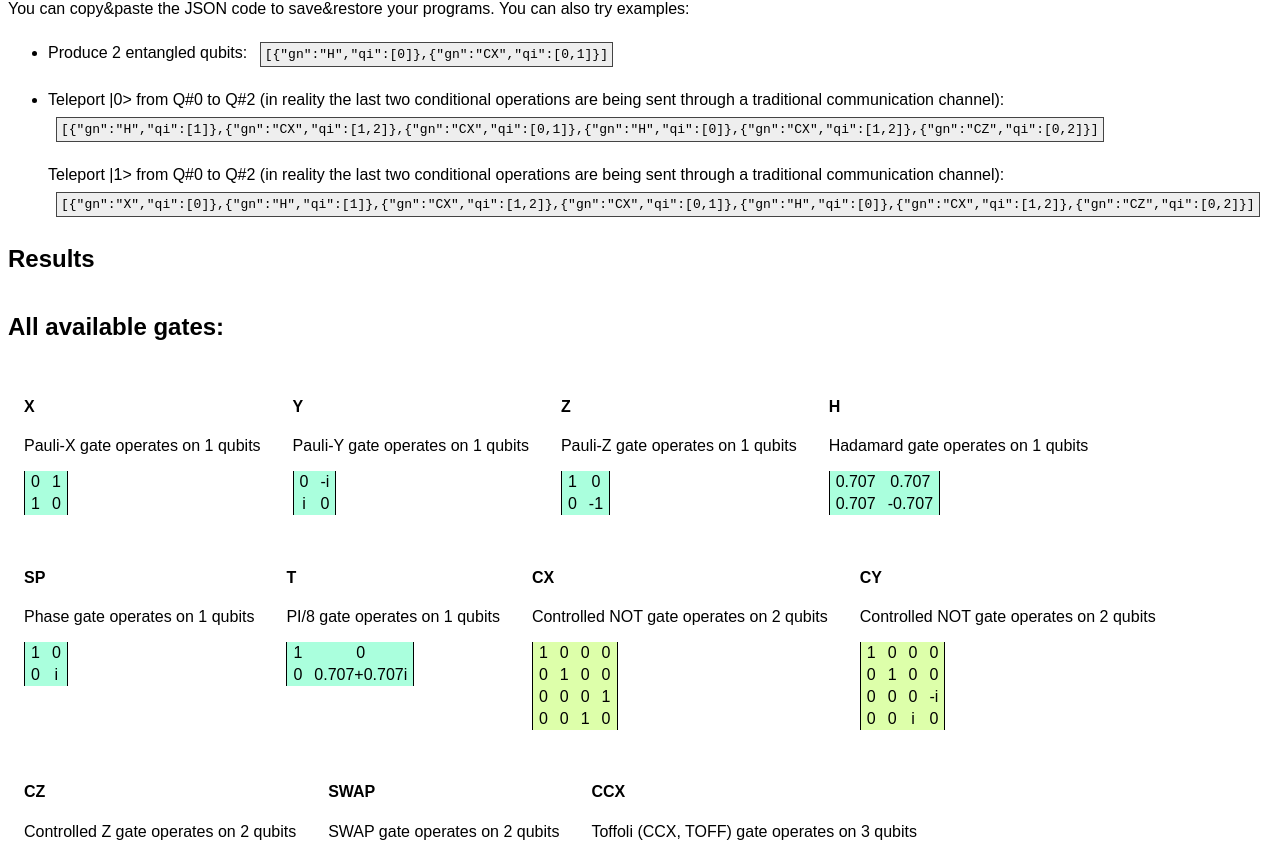
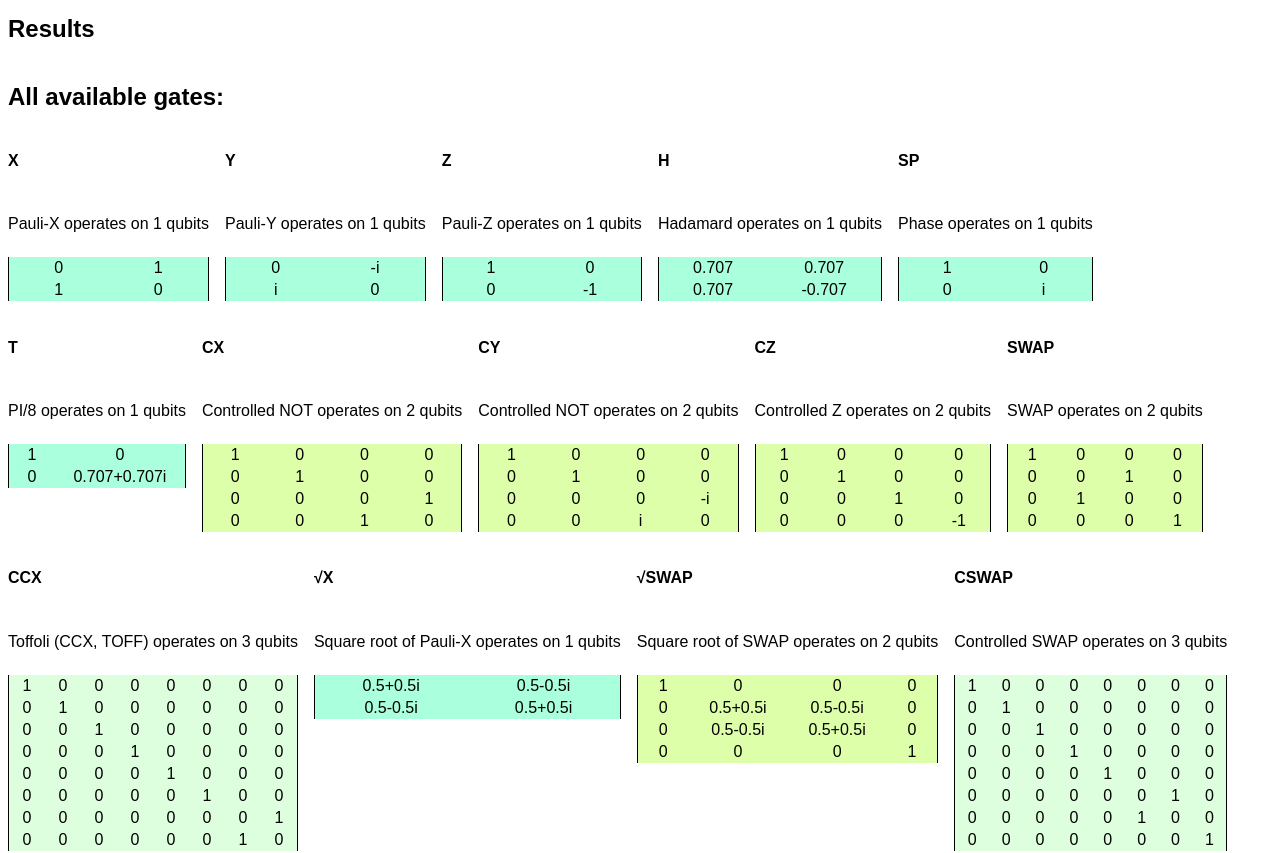
Before and after one commit to adrianscheit/web-quantum-computer-simulator, an Angular app: page / in a window 1280 px wide. Shown: the part 1193-2046 px from the top of the page. Built offline with nearby package versions, Linux system fonts and the light colour scheme.

Commit message:
Fix gate selection problem

```diff
--- a/src/app/app.component.css
+++ b/src/app/app.component.css
@@ -1,6 +1,12 @@
 .flex {
     display: flex;
     flex-wrap: wrap;
+    gap: 16px;
+}
+
+.inline-flex-column {
+    display: inline-flex;
+    flex-direction: column;
 }
 
 .column {
--- a/src/app/app.component.html
+++ b/src/app/app.component.html
@@ -181,7 +181,7 @@
 <section>
     <h2>All available gates:</h2>
     <div class="flex">
-        <app-gate-view *ngFor="let gate of gates" [gate]="gate"></app-gate-view>
+        <app-gate-view *ngFor="let gate of gates" class="inline-flex-column" [gate]="gate"></app-gate-view>
     </div>
 </section>
 
--- a/src/app/gate-select/default-gate/default-gate.component.ts
+++ b/src/app/gate-select/default-gate/default-gate.component.ts
@@ -1,6 +1,5 @@
 import { Component, EventEmitter, Input, Output } from '@angular/core';
 import { G } from '../../lib/g';
-import { noGate } from '../../lib/gates';
 
 @Component({
     selector: 'app-default-gate',
--- a/src/app/gate-select/gate-select.component.html
+++ b/src/app/gate-select/gate-select.component.html
@@ -1,7 +1,7 @@
 <label>
     Gate:
-    <select>
-        <option *ngFor="let g of gates" [value]="g.name" [selected]="gate?.name===g.name" (click)="gateChange.emit(g)">
+    <select (change)="change(eventTargetValue($event))">
+        <option *ngFor="let g of gates" [value]="g.name" [selected]="gate===g">
             {{g.name}} - {{g.desc}}
         </option>
     </select>
--- a/src/app/gate-select/gate-select.component.ts
+++ b/src/app/gate-select/gate-select.component.ts
@@ -1,6 +1,8 @@
 import { Component, EventEmitter, Input, Output } from '@angular/core';
 import { G } from '../lib/g';
-import { gates } from '../lib/gates';
+import { gates, gatesMap } from '../lib/gates';
+import { Utils } from '../utils/utils';
+import { GateName } from '../domain';
 
 @Component({
     selector: 'app-gate-select',
@@ -11,4 +13,14 @@ export class GateSelectComponent {
     @Input() gate: G | undefined;
     @Output() gateChange = new EventEmitter<G>();
     readonly gates = gates;
+
+    eventTargetValue = Utils.eventTargetValue;
+
+    change(gateName: string): void {
+        const gate = gatesMap.get(gateName as GateName);
+        if (!gate) {
+            throw new Error('gateName not found!');
+        }
+        this.gateChange.emit(gate);
+    }
 }
--- a/src/app/gate-view/gate-view.component.css
+++ b/src/app/gate-view/gate-view.component.css
@@ -1,5 +1,7 @@
 :host {
-    margin: 16px;
+    display: inline-flex;
+    flex-wrap: wrap;
+    gap: 8px;
 }
 
 .grid {
--- a/src/app/gate-view/gate-view.component.html
+++ b/src/app/gate-view/gate-view.component.html
@@ -1,7 +1,6 @@
-<section>
-    <h4>{{gate.name}}</h4>
-    <p>{{gate.desc}} gate operates on {{gate.colspan}} qubits</p>
-    <div class="grid" [style.background-color]="gate.color" style.grid-template-columns="repeat({{gate.widthAndHeight}},auto)">
-        <div *ngFor="let c of gate.matrix">{{c}}</div>
-    </div>
-</section>
+<h4>{{gate.name}}</h4>
+<p>{{gate.desc}} operates on {{gate.colspan}} qubits</p>
+<div class="grid" [style.background-color]="gate.color"
+    style.grid-template-columns="repeat({{gate.widthAndHeight}},auto)">
+    <div *ngFor="let c of gate.matrix">{{c}}</div>
+</div>
--- a/src/app/operation/operation.component.html
+++ b/src/app/operation/operation.component.html
@@ -7,7 +7,7 @@
             {{program.length}}
         </label>
         <div>
-            <app-gate-select [gate]="gate" (gateChange)="setGate($event)"></app-gate-select>
+            <app-gate-select [(gate)]="gate" (gateChange)="setGate($event)"></app-gate-select>
         </div>
         <label *ngFor="let i of qi; let ii=index">
             Input #{{ii}} is assigned to qubit #
--- a/src/app/operation/operation.component.ts
+++ b/src/app/operation/operation.component.ts
@@ -1,6 +1,6 @@
 import { Component, EventEmitter, Input, Output } from '@angular/core';
 import { G } from '../lib/g';
-import { gates, gatesMap, noGate } from '../lib/gates';
+import { gates, gatesMap } from '../lib/gates';
 import { Operation } from '../domain';
 import { Utils } from '../utils/utils';
 
```
